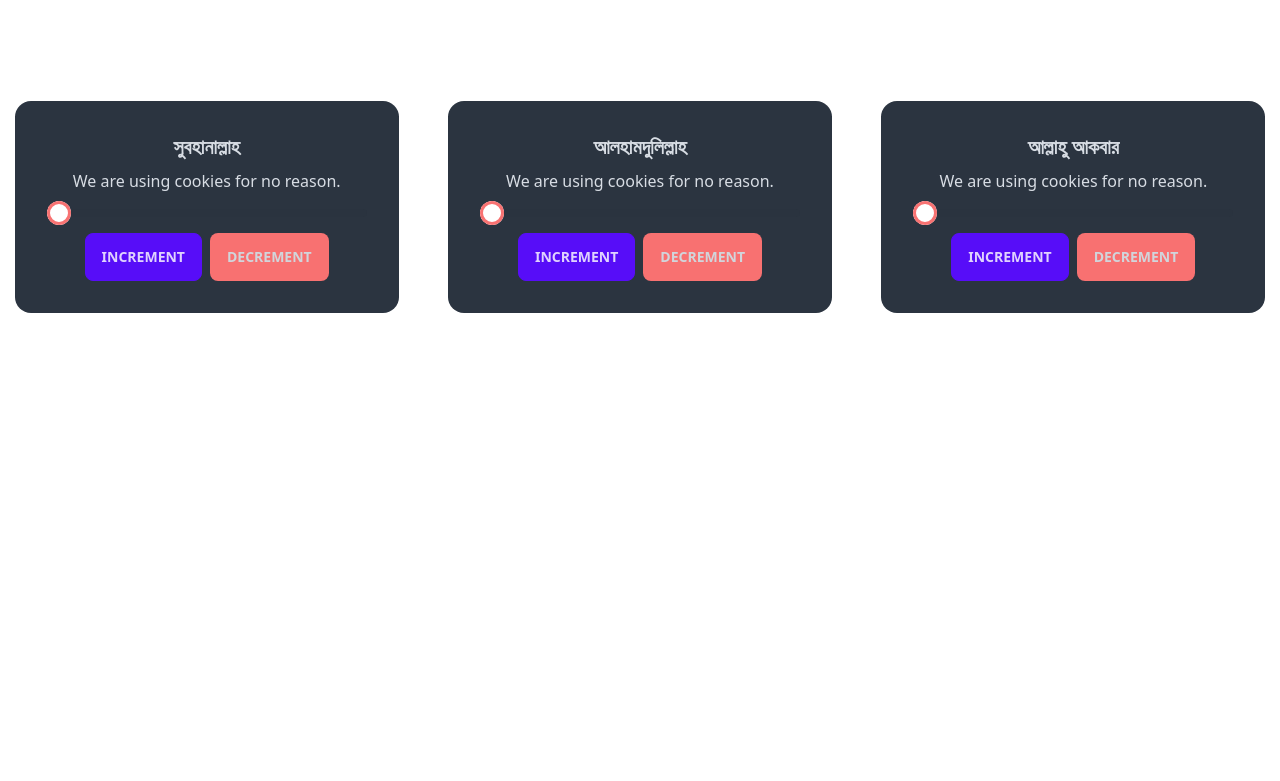
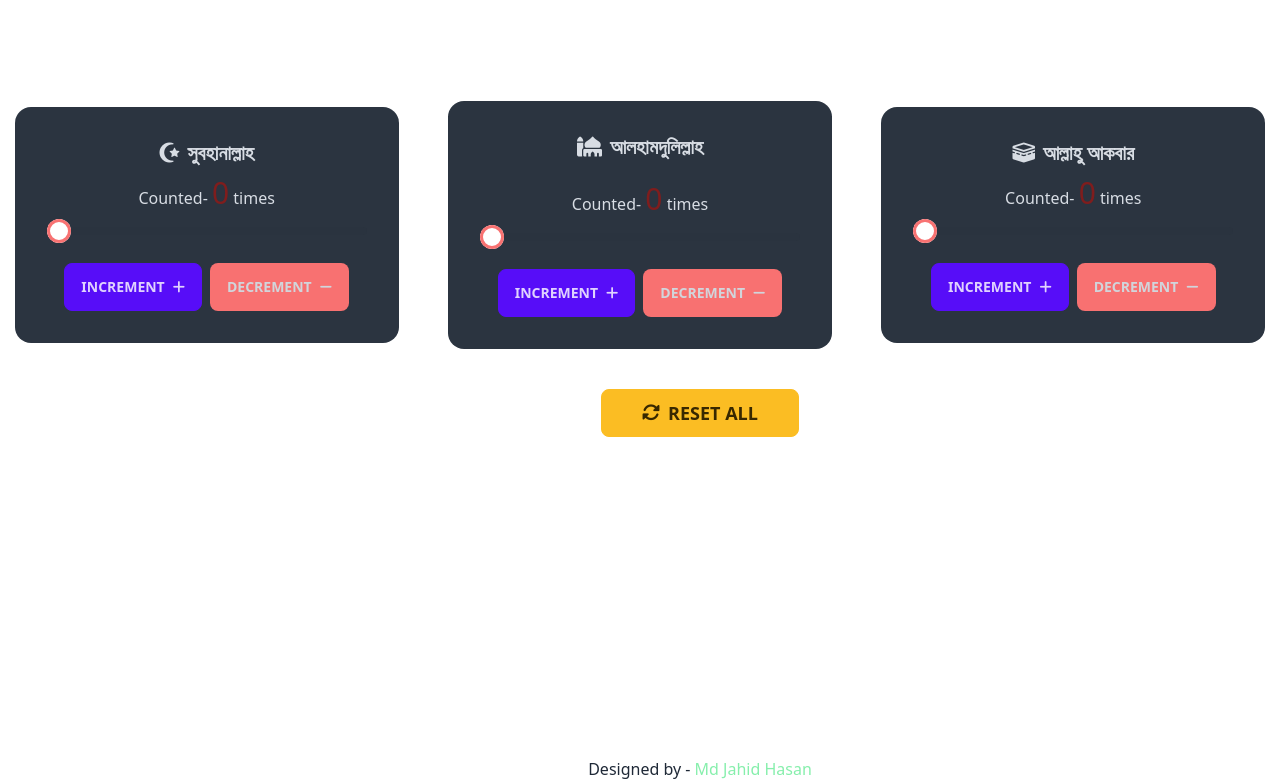
Before and after one commit to jhriyaz/tasbeeh-app, a plain HTML site: page index.html in a window 1280 px wide. Shown: the part 139-920 px from the top of the page. Before the commit the page ends 800 px from the top, so only its background shows below. Drawn offline with nearby package versions, Linux system fonts and the light colour scheme.

Commit message:
completed design

```diff
--- a/index.html
+++ b/index.html
@@ -9,7 +9,7 @@
     <link rel="stylesheet" href="./styles/style.css">
     <link href="https://cdn.jsdelivr.net/npm/daisyui@3.5.1/dist/full.css" rel="stylesheet" type="text/css" />
     <script src="https://cdn.tailwindcss.com"></script>
-
+    <script src="https://kit.fontawesome.com/f403df9142.js" crossorigin="anonymous"></script>
 </head>
 <body class="w-[1400px] m-auto">
     <header>
@@ -62,41 +62,46 @@
         <section class="container flex flex-col gap-5 lg:flex-row lg:justify-around items-center pt-24">
             <div class="card w-96 bg-neutral text-neutral-content">
                 <div class="card-body items-center text-center">
-                    <h2 class="card-title">সুবহানাল্লাহ</h2>
-                    <p>We are using cookies for no reason.</p>
-                    <input type="range" min="0" max="33" value="0" class="range range-error" />
+                    <h2 class="card-title"><i class="fa-solid fa-star-and-crescent"></i>সুবহানাল্লাহ</h2>
+                    <p>Counted- <span class="text-3xl text-red-900">0</span> times</p>
+                    <input type="range" min="0" max="33" value="0" class="range range-error mb-3" disabled />
                     <div class="card-actions justify-end">
-                        <button class="btn btn-primary">Increment</button>
-                        <button class="btn btn-ghost bg-red-400 text-gray-300">decrement</button>
+                        <button class="btn btn-primary">Increment<i class="fa-solid fa-plus"></i></button>
+                        <button class="btn btn-ghost bg-red-400 text-gray-300">decrement<i class="fa-solid fa-minus"></i></button>
                     </div>
                 </div>
             </div>
             <div class="card w-96 bg-neutral text-neutral-content">
                 <div class="card-body items-center text-center">
-                    <h2 class="card-title">আলহামদুলিল্লাহ</h2>
+                    <h2 class="card-title mb-3"><i class="fa-solid fa-mosque"></i>আলহামদুলিল্লাহ</h2>
 
-                    <p>We are using cookies for no reason.</p>
-                    <input type="range" min="0" max="33" value="0" class="range range-error" />
+                    <p>Counted- <span class="text-3xl text-red-900">0</span> times</p>
+                    <input type="range" min="0" max="33" value="0" class="range range-error mb-3" disabled/>
                     <div class="card-actions justify-end">
-                        <button class="btn btn-primary">Increment</button>
-                        <button class="btn btn-ghost bg-red-400 text-gray-300">decrement</button>
+                        <button class="btn btn-primary">Increment<i class="fa-solid fa-plus"></i></button>
+                        <button class="btn btn-ghost bg-red-400 text-gray-300">decrement<i class="fa-solid fa-minus"></i></button>
                     </div>
                 </div>
             </div>
             <div class="card w-96 bg-neutral text-neutral-content">
                 <div class="card-body items-center text-center">
-                    <h2 class="card-title">আল্লাহু আকবার </h2>
-                    <p>We are using cookies for no reason.</p>
-                    <input type="range" min="0" max="33" value="0" class="range range-error" />
+                    <h2 class="card-title"><i class="fa-solid fa-kaaba"></i>আল্লাহু আকবার </h2>
+                    <p>Counted- <span class="text-3xl text-red-900">0</span> times</p>
+                    <input type="range" min="0" max="33" value="0" class="range range-error mb-3" disabled/>
                     <div class="card-actions justify-end">
-                        <button class="btn btn-primary">Increment</button>
-                        <button class="btn btn-ghost bg-red-400 text-gray-300">decrement</button>
+                        <button class="btn btn-primary">Increment<i class="fa-solid fa-plus"></i></button>
+                        <button class="btn btn-ghost bg-red-400 text-gray-300">decrement<i class="fa-solid fa-minus"></i></button>
                     </div>
                 </div>
             </div>
         </section>
-
+        <div class="flex justify-center items-center pt-10">
+            <button class="btn btn-warning px-10 text-lg"><i class="fa-solid fa-rotate"></i>Reset All</button>
+        </div>
     </main>
+    <footer class="text-center pt-10 lg:pt-80">
+        Designed by - <span class="text-green-300">Md Jahid Hasan </span>
+    </footer>
     <script src="./js/main.js"></script>
 </body>
 
```
